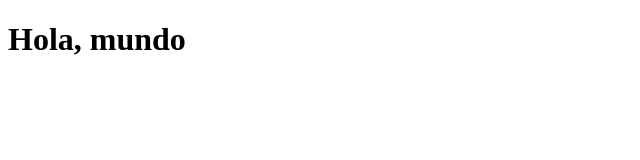
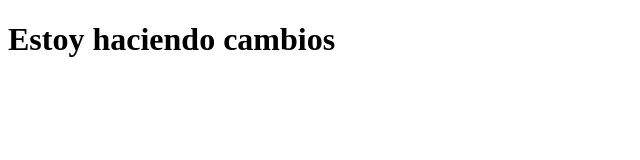
Before and after one commit to refugio111/jenkins, a plain HTML site: page index.html in a window 1280 px wide. Shown: the whole page, without its empty margins (0-640 px from the left). Drawn offline with Linux system fonts and the light colour scheme.

Commit message:
Se subio

```diff
--- a/index.html
+++ b/index.html
@@ -7,6 +7,6 @@
     <title>Document</title>
 </head>
 <body>
-    <h1>Hola, mundo </h1>
+    <h1>Estoy haciendo cambios </h1>
 </body>
 </html>
```
